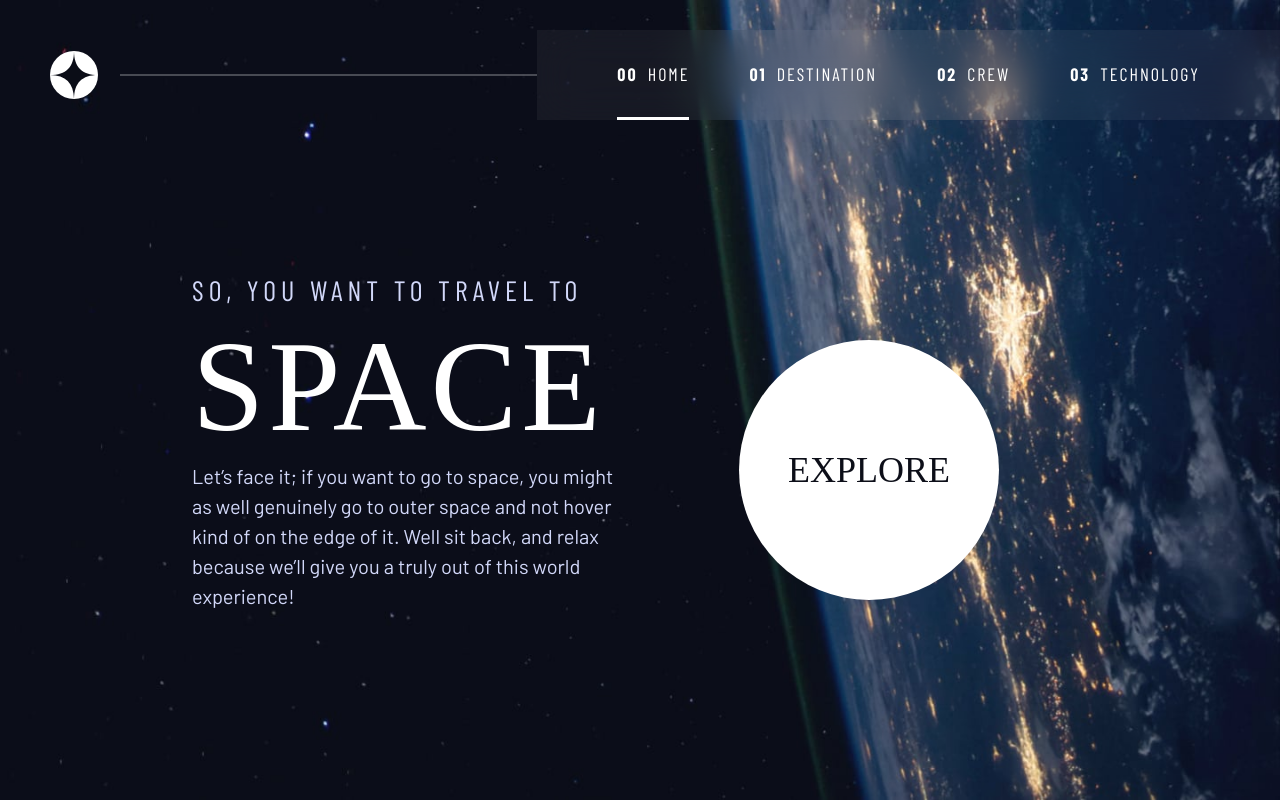
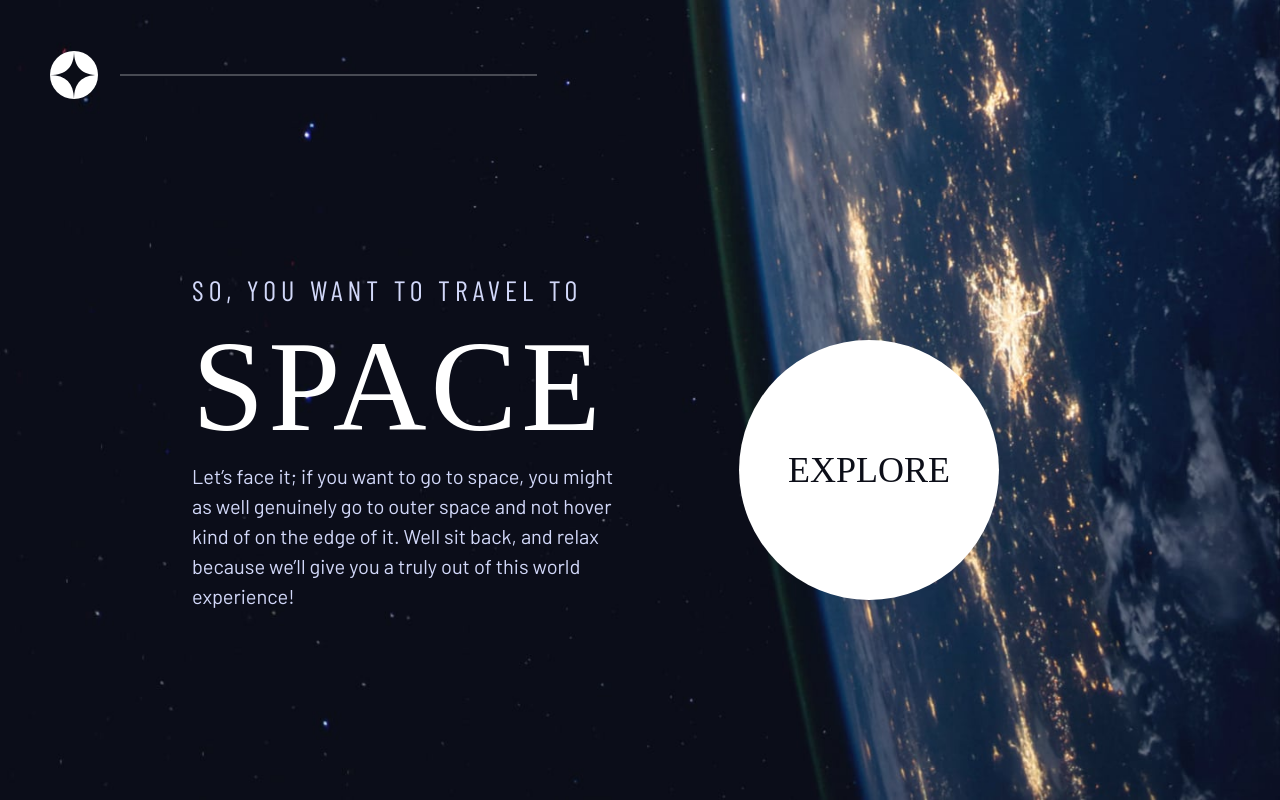
Before and after one commit to zun-liang/fem-space-tourism, a React (Vite) app: page / in a window 1280 px wide. Built offline with nearby package versions, Linux system fonts and the light colour scheme; a web font is replaced by a local one.

Commit message:
create slide nav

```diff
--- a/src/components/Menu.tsx
+++ b/src/components/Menu.tsx
@@ -1,27 +1,11 @@
 import { Dispatch, SetStateAction } from "react";
 import { NavLink } from "react-router-dom";
-import styled, { css, keyframes } from "styled-components";
+import styled from "styled-components";
 
 interface SlideType {
   readonly $slide: boolean;
 }
 
-const sliding = keyframes`
-  0% {
-    transform: translateX(100%);
-  }
-  100% {
-    transform: translateX(0);
-  }
-`;
-const slidingBack = keyframes`
-  0% {
-    transform: translateX(0);
-  }
-  100% {
-    transform: translateX(100%);
-  }
-`;
 const StyledList = styled.ul<SlideType>`
   width: 70vw;
   height: 100%;
@@ -30,14 +14,8 @@
   right: 0;
   z-index: 2;
   padding: 6rem 2rem;
-  animation: ${({ $slide }) =>
-    $slide
-      ? css`
-          ${sliding} 500ms ease-in-out
-        `
-      : css`
-          ${slidingBack} 500ms ease-out-in
-        `};
+  transform: ${({ $slide }) => ($slide ? "translateX(0)" : "translateX(100%)")};
+  transition: transform 500ms ease-in-out;
   @supports (backdrop-filter: blur(20px)) {
     background-color: hsl(var(--white) / 0.05);
     backdrop-filter: blur(20px);
--- a/src/layouts/MainLayout.tsx
+++ b/src/layouts/MainLayout.tsx
@@ -55,15 +55,7 @@
 
 const MainLayout = ({ menu, setMenu, screenWidth }: Props) => {
   const [slide, setSlide] = useState(false);
-  const toggleMenu = () => {
-    if (menu) {
-      setMenu(false);
-      setSlide(false);
-    } else {
-      setMenu(true);
-      setSlide(true);
-    }
-  };
+  const toggleMenu = () => setSlide((prev) => !prev);
   return (
     <MainContainer>
       <Header>
```
